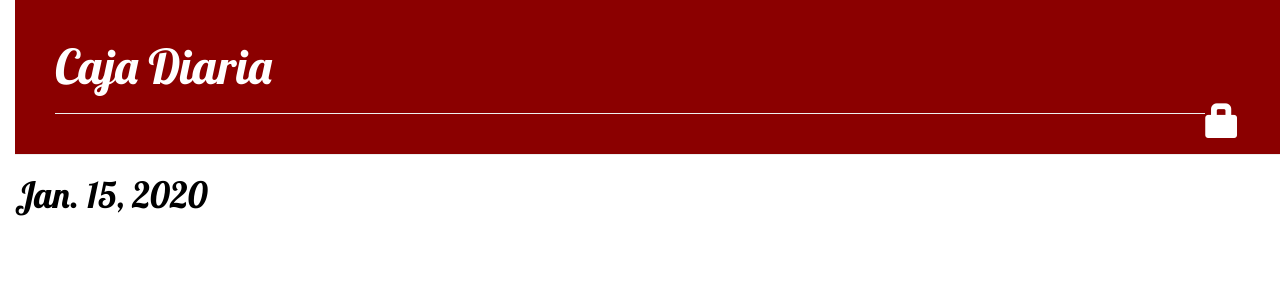
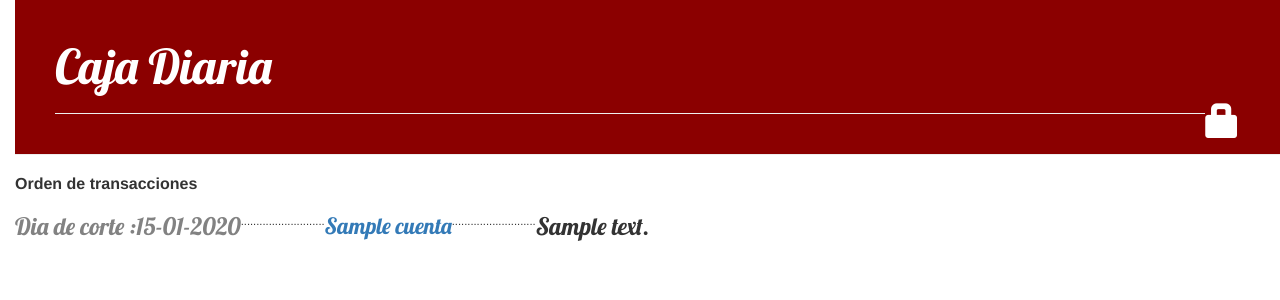
Before and after one commit to mick693/proyectofinal, a Django app: page / in a window 1280 px wide. Shown: the top 300 px of the page. Run offline with Django 3.2, Linux system fonts and the light colour scheme; tables that the repository leaves empty hold one stand-in row (values such as "Sample post"); some libraries are stand-ins or nearby versions.

Commit message:
prueba 5

```diff
--- a/cajadiaria/static/css/cuentas.css
+++ b/cajadiaria/static/css/cuentas.css
@@ -2,6 +2,7 @@ h1 a{
   color: #F0F8FF;
   font-family: 'Lobster';
 }
+
 body{
   padding-left: 15px;
 }
@@ -21,8 +22,20 @@ body{
         margin-left: 40px;
     }
 
-    h1, h2, h3, h4 {
+    h1, h4 {
         font-family: 'Lobster', cursive;
+    }
+    h2{
+      font-family: 'Lobster';
+      font-size: 200%;
+
+    }
+    h3{
+      font-family: 'Lobster', monospace;
+
+    }
+    td{
+      font-size: 70%;
     }
 
     .date {
--- a/cajadiaria/templates/cajadiaria/detallecaja.html
+++ b/cajadiaria/templates/cajadiaria/detallecaja.html
@@ -10,15 +10,15 @@
             <th scope="col"><strong>Cuenta    </strong></th>
             <th scope="col"><strong>Descripción     </strong></th>
             <th scope="col"><strong>Monto     </strong></th>
-            <th scope="col"><strong>Debe/Haber     </strong></th>
+
           </tr>
           <hr>
           <tr>
-            <td>{{ post.fecha }}</td>
+            <td>{{ post.fecha|date:'d-m-Y' }}</td>
             <td>{{ post.nombre }}</td>
             <td>{{ post.descripcion }}</td>
             <td>{{ post.monto }}</td>
-            <td>{{ post.cajas }}</td>
+
           </tr>
       </table>
     </div>
--- a/cajadiaria/templates/cajadiaria/post_list.html
+++ b/cajadiaria/templates/cajadiaria/post_list.html
@@ -1,9 +1,23 @@
 {% extends 'cajadiaria/base.html' %}
 {%block content%}
+  <div class="post">
+
+<table>
+
+<th> Orden de transacciones </th>
+
 {% for cuenta in cuenta%}
-  <div class="post">
-  <h1><a href="{% url 'detallecaja' pk=cuenta.pk%}">{{cuenta.fecha}} </a></h1>
-  <p>{{p.descripcion|linebreaksbr}}</p>
+
+  <tr>
+  <td><h3 class="date">Dia de corte :{{cuenta.fecha|date:'d-m-Y'}}</h3></td>
+  <td> ........................... </td>
+  <td><h2><a href="{% url 'detallecaja' pk=cuenta.pk%}">{{cuenta.nombre}} </a></h2></td>
+  <td> ........................... </td>
+  <td><h3>{{cuenta.descripcion|truncatechars:200}}</h3></td>
+</tr>
+
   {% endfor%}
+</table>
+
   </div>
 {%endblock content%}
--- a/cajadiaria/urls.py
+++ b/cajadiaria/urls.py
@@ -2,8 +2,9 @@ from django.conf.urls import include, url
 from . import views
 
 urlpatterns=[
+
     url(r'^$',views.post_list),
-        #url(r'^$', views.lista_peliculas, name ='lista_peliculas'),
+    url(r'^accounts/profile/$',views.post_list),
     url(r'^nuevacuenta/$',views.cuenta_nueva,name='cuenta_nueva'),
     url(r'^cuenta/(?P<pk>[0-9]+)/$',views.detallecaja,name='detallecaja')
 ]
--- a/cajadiaria/views.py
+++ b/cajadiaria/views.py
@@ -23,7 +23,8 @@ def cuenta_nueva(request):
             for tipocuenta_id in request.POST.getlist('cajas'):
                 cajadiaria=CajaDiaria(tipocuenta_id=tipocuenta_id,cuenta_id=cuenta.id)
                 cajadiaria.save()
-            messages.add_message(request,messages.SUCCESS,'Cuenta agregada exitosamente')
+                return redirect('detallecaja',pk=cajadiaria.pk)
+
     else:
         formulario=CuentaForm();
     return render(request,'cajadiaria/cuenta_editar.html',{'formulario':formulario})
```
